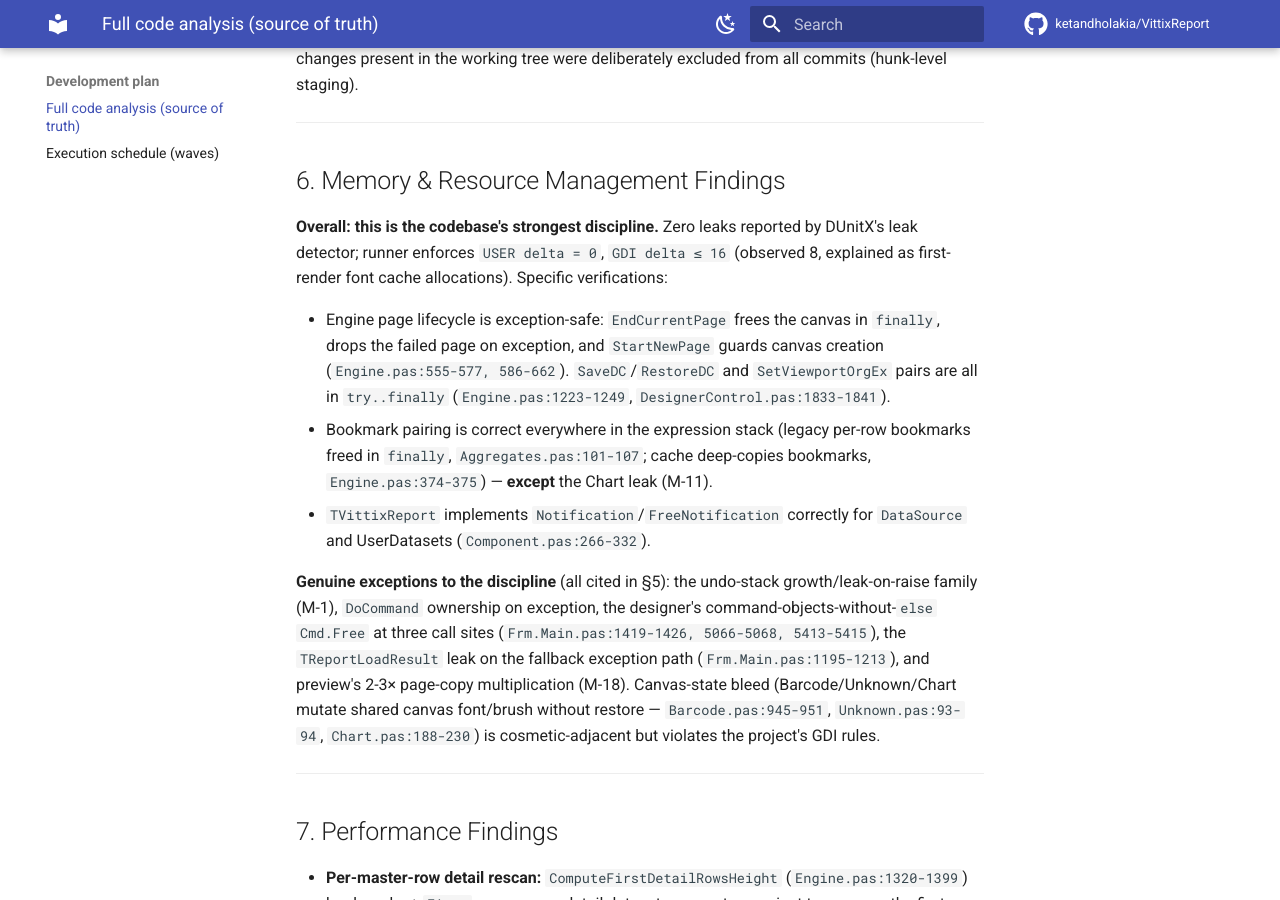
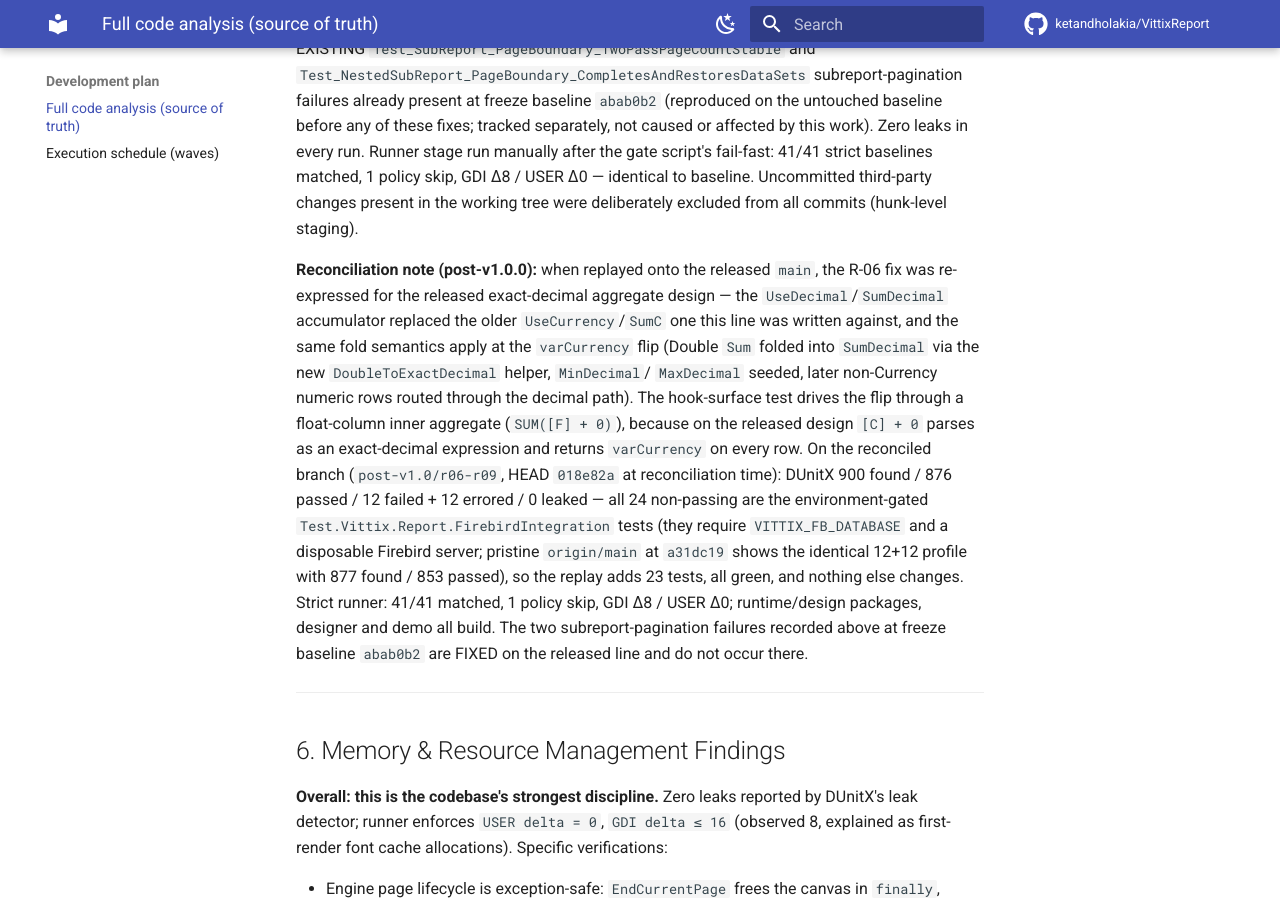
Before and after one commit to ketandholakia/VittixReport, an MkDocs documentation site: the page built from docs/development-plan.md, in a window 1280 px wide and 900 px high, scrolled down 22295 px. Built offline with MkDocs 1.6.1 and Material for MkDocs 9.7.7, drawn with Linux system fonts in a browser that asks for light colours; comment, search, counter and statistics services are not loaded; some of the changed text lies outside the part shown.

Commit message:
[chore] docs: mark R-06..R-09 as post-v1.0.0 work; record reconciliation evidence
v1.0.0 is published (tagged at a31dc19); the R-06..R-09 fixes are NOT in
it.  Add the explicit release chronology to the analysis §5 subsection and
the DEVELOPMENT_PLAN Wave 4 table, keep the historical finding IDs,
old-line commit SHAs and red/green evidence intact, and record the
reconciliation facts: R-06 re-expressed onto the released exact-decimal
aggregate design (same fold semantics at the varCurrency flip, hook test
driven through a float-column inner aggregate), and reconciled-branch
validation 900/876 DUnitX (only the environment-gated FirebirdIntegration
tests fail, identical profile on pristine origin/main at 877/853), 0
leaks, strict 41/41, GDI delta 8 / USER delta 0, packages/designer/demo
build.

```diff
--- a/VittixReport_FullCodeAnalysis.md
+++ b/VittixReport_FullCodeAnalysis.md
@@ -544,6 +544,14 @@
 
 ### 2026-10-25 soak fixes — four items closed test-first (freeze: [test]+[fix] only)
 
+> **Release chronology:** R-06–R-09 were completed after the v1.0.0 release
+> (tagged at `a31dc19`) and are candidates for the next maintenance/development
+> release. The commit SHAs below (`83ceb6c`, `91b5cd4`, `ac39ed3`, `055834a`)
+> are from the pre-reconciliation development line; the reconciled replay onto
+> the released `main` lives on branch `post-v1.0/r06-r09` (see the
+> reconciliation note at the end of this subsection). Nothing in this
+> subsection shipped in v1.0.0.
+
 All four are frozen-semantics fixes: fallback behavior is unchanged, failures
 are prevented, guarded, or made observable. Every item landed red→green as a
 separate `[test]` and `[fix]` commit.
@@ -565,6 +573,28 @@
 41/41 strict baselines matched, 1 policy skip, GDI Δ8 / USER Δ0 — identical
 to baseline. Uncommitted third-party changes present in the working tree
 were deliberately excluded from all commits (hunk-level staging).
+
+**Reconciliation note (post-v1.0.0):** when replayed onto the released
+`main`, the R-06 fix was re-expressed for the released exact-decimal
+aggregate design — the `UseDecimal`/`SumDecimal` accumulator replaced the
+older `UseCurrency`/`SumC` one this line was written against, and the same
+fold semantics apply at the `varCurrency` flip (Double `Sum` folded into
+`SumDecimal` via the new `DoubleToExactDecimal` helper, `MinDecimal`/
+`MaxDecimal` seeded, later non-Currency numeric rows routed through the
+decimal path). The hook-surface test drives the flip through a float-column
+inner aggregate (`SUM([F] + 0)`), because on the released design `[C] + 0`
+parses as an exact-decimal expression and returns `varCurrency` on every
+row. On the reconciled branch (`post-v1.0/r06-r09`, HEAD `018e82a` at
+reconciliation time): DUnitX 900 found / 876 passed / 12 failed + 12 errored
+/ 0 leaked — all 24 non-passing are the environment-gated
+`Test.Vittix.Report.FirebirdIntegration` tests (they require
+`VITTIX_FB_DATABASE` and a disposable Firebird server; pristine `origin/main`
+at `a31dc19` shows the identical 12+12 profile with 877 found / 853 passed),
+so the replay adds 23 tests, all green, and nothing else changes. Strict
+runner: 41/41 matched, 1 policy skip, GDI Δ8 / USER Δ0; runtime/design
+packages, designer and demo all build. The two subreport-pagination failures
+recorded above at freeze baseline `abab0b2` are FIXED on the released line
+and do not occur there.
 
 ---
 
@@ -685,7 +715,7 @@
    regression evidence.
 6. Schema: reject `Version > 2`, then introduce real migration hooks when v3 semantics arrive.
 
-**Parked 2026-10-25 (identified during the R-06–R-09 fixes; do NOT start before v1.0.0):**
+**Parked 2026-10-25 (identified during the R-06–R-09 fixes; post-v1.0.0 backlog candidates):**
 1. `TJsonReportDataSource.Active/EOF/First/Next` raise `ENotImplemented`
    (`Vittix.Report.DataSources.pas`): either make `Active` return False so a
    dead data source never crashes a report, or remove the class from the
```
Also changed, not shown: DEVELOPMENT_PLAN.md (+14 -1 lines).
